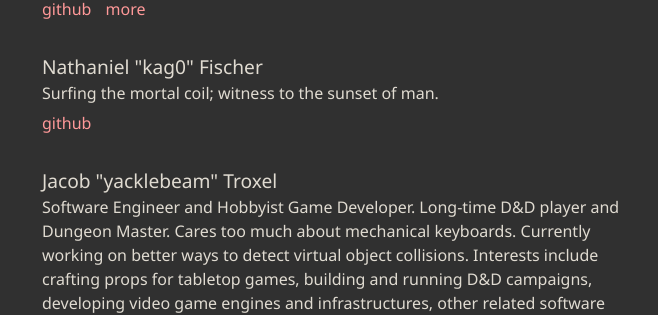
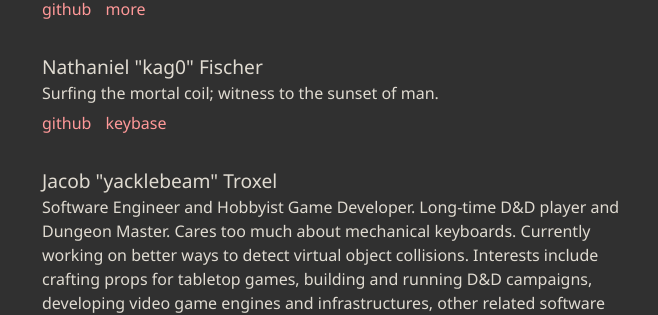
Before and after one commit to blackdoor/blog, a Jekyll site: the page built from about/index.md, in a window 1280 px wide. Shown: the part 478-793 px from the top of the page, without its empty margins (308-966 px from the left). Built offline with Jekyll 4.4.1, drawn with Linux system fonts in a browser that asks for light colours.

Commit message:
Update backenders.yml

```diff
--- a/_data/backenders.yml
+++ b/_data/backenders.yml
@@ -22,7 +22,7 @@
   websites:
     - name: github
       url: https://github.com/kag0
-    - keybase:
+    - name: keybase
       url: https://keybase.io/nfischer
 
 - name: Jacob "yacklebeam" Troxel
```
